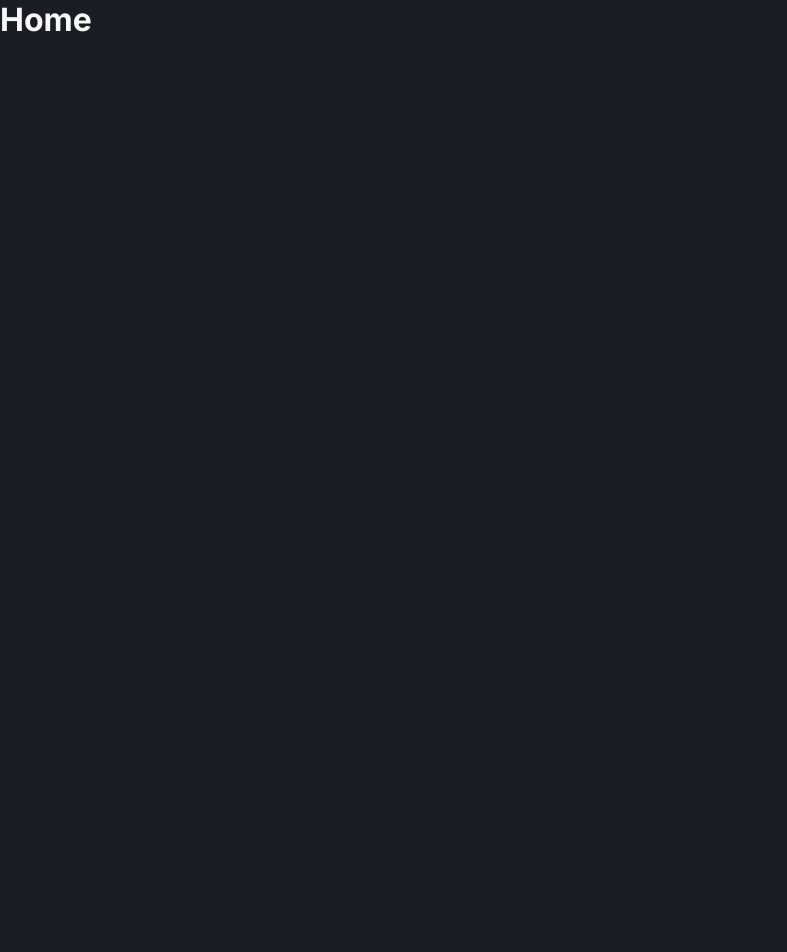
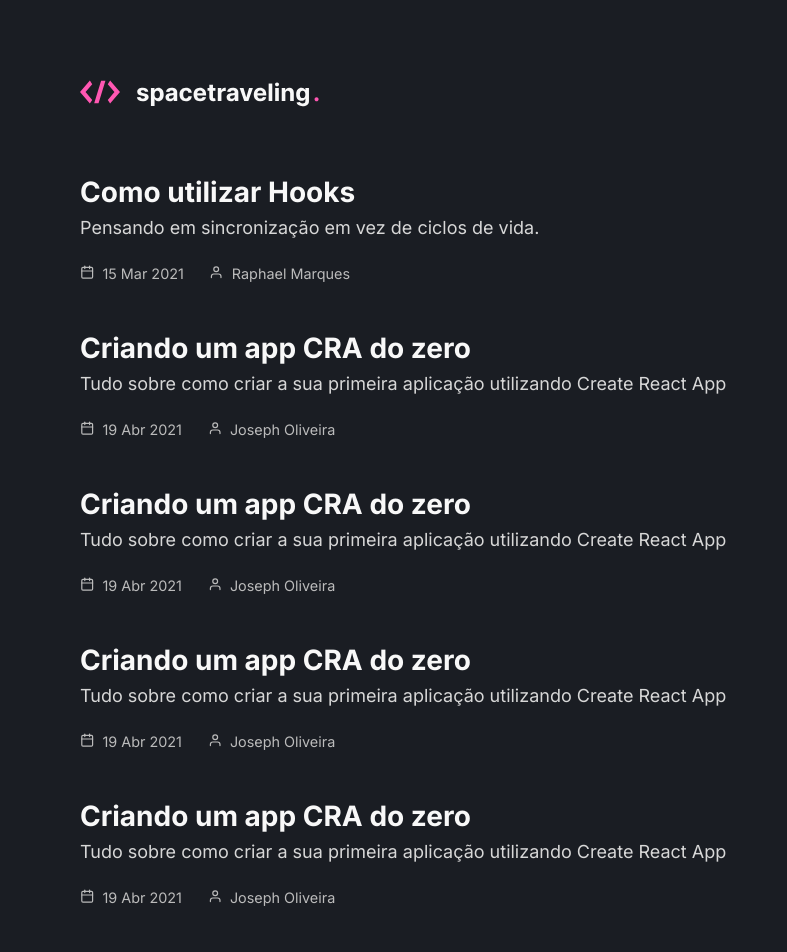
Before and after one commit to raphaeljcm/fifth-challenge-ignite-reactjs-course, a Next.js app: page / in a window 1280 px wide. Shown: the top 952 px of the page, without its empty margins (0-787 px from the left). Before the commit the page ends 800 px from the top, so only its background shows below. Built offline with nearby package versions, Linux system fonts and the light colour scheme.

Commit message:
FEAT - WIP: Home page Component

```diff
--- a/src/pages/home.module.scss
+++ b/src/pages/home.module.scss
@@ -1 +1,40 @@
-// TODO
+.content {
+  padding: 5rem 0;
+
+  img {
+    margin-bottom: 4rem;
+  }
+
+  section {
+    display: flex;
+    flex-direction: column;
+    gap: 3rem;
+
+    a {
+      strong {
+        display: block;
+        margin-bottom: .5rem;
+
+        transition: color .2s;
+      }
+
+      p {
+        margin-bottom: 1.5rem;
+      }
+
+      div {
+        time > svg,
+        span > svg {
+          margin-right: .5rem;
+        }
+        span {
+          margin-left: 1.6rem;
+        }
+      }
+
+      &:hover {
+        color: var(--highlight);
+      }
+    }
+  }
+}
--- a/src/pages/index.tsx
+++ b/src/pages/index.tsx
@@ -1,4 +1,8 @@
 import { GetStaticProps } from 'next';
+
+import Head from 'next/head';
+import Link from 'next/link';
+import { FiUser, FiCalendar } from 'react-icons/fi';
 
 import { getPrismicClient } from '../services/prismic';
 
@@ -25,7 +29,144 @@ interface HomeProps {
 }
 
 export default function Home(): JSX.Element {
-  return <h1>Home</h1>;
+  return (
+    <>
+      <Head>
+        <title>spacetravelling</title>
+      </Head>
+
+      <main className={`${commonStyles.container} ${styles.content}`}>
+        <Link href="home">
+          <img src="/logo.svg" alt="logo" />
+        </Link>
+        <section>
+          <Link href="luga">
+            <a>
+              <strong className={commonStyles.heading}>Como utilizar Hooks</strong>
+              <p className={commonStyles.paragraph}>
+                Pensando em sincronização em vez de ciclos de vida.
+              </p>
+              <div>
+                <time className={commonStyles.infos}>
+                  <FiCalendar />
+                  15 Mar 2021
+                </time>
+                <span className={commonStyles.infos}>
+                  <FiUser />
+                  Raphael Marques
+                </span>
+              </div>
+            </a>
+          </Link>
+          <Link href="luga">
+            <a>
+              <strong className={commonStyles.heading}>
+                Criando um app CRA do zero
+              </strong>
+              <p className={commonStyles.paragraph}>
+                Tudo sobre como criar a sua primeira aplicação utilizando
+                Create React App
+              </p>
+              <div>
+                <time className={commonStyles.infos}>
+                  <FiCalendar />
+                  19 Abr 2021
+                </time>
+                <span className={commonStyles.infos}>
+                  <FiUser />
+                  Joseph Oliveira
+                </span>
+              </div>
+            </a>
+          </Link>
+          <Link href="luga">
+            <a>
+              <strong className={commonStyles.heading}>
+                Criando um app CRA do zero
+              </strong>
+              <p className={commonStyles.paragraph}>
+                Tudo sobre como criar a sua primeira aplicação utilizando
+                Create React App
+              </p>
+              <div>
+                <time className={commonStyles.infos}>
+                  <FiCalendar />
+                  19 Abr 2021
+                </time>
+                <span className={commonStyles.infos}>
+                  <FiUser />
+                  Joseph Oliveira
+                </span>
+              </div>
+            </a>
+          </Link>
+          <Link href="luga">
+            <a>
+              <strong className={commonStyles.heading}>
+                Criando um app CRA do zero
+              </strong>
+              <p className={commonStyles.paragraph}>
+                Tudo sobre como criar a sua primeira aplicação utilizando
+                Create React App
+              </p>
+              <div>
+                <time className={commonStyles.infos}>
+                  <FiCalendar />
+                  19 Abr 2021
+                </time>
+                <span className={commonStyles.infos}>
+                  <FiUser />
+                  Joseph Oliveira
+                </span>
+              </div>
+            </a>
+          </Link>
+          <Link href="luga">
+            <a>
+              <strong className={commonStyles.heading}>
+                Criando um app CRA do zero
+              </strong>
+              <p className={commonStyles.paragraph}>
+                Tudo sobre como criar a sua primeira aplicação utilizando
+                Create React App
+              </p>
+              <div>
+                <time className={commonStyles.infos}>
+                  <FiCalendar />
+                  19 Abr 2021
+                </time>
+                <span className={commonStyles.infos}>
+                  <FiUser />
+                  Joseph Oliveira
+                </span>
+              </div>
+            </a>
+          </Link>
+          <Link href="luga">
+            <a>
+              <strong className={commonStyles.heading}>
+                Criando um app CRA do zero
+              </strong>
+              <p className={commonStyles.paragraph}>
+                Tudo sobre como criar a sua primeira aplicação utilizando
+                Create React App
+              </p>
+              <div>
+                <time className={commonStyles.infos}>
+                  <FiCalendar />
+                  19 Abr 2021
+                </time>
+                <span className={commonStyles.infos}>
+                  <FiUser />
+                  Joseph Oliveira
+                </span>
+              </div>
+            </a>
+          </Link>
+        </section>
+      </main>
+    </>
+  );
 }
 
 // export const getStaticProps = async () => {
--- /dev/null
+++ b/src/styles/common.module.scss
@@ -0,0 +1,27 @@
+.heading {
+  font-size: 1.75rem;
+  font-weight: 700;
+  line-height: 2.125rem;
+}
+
+.paragraph {
+  color: var(--body);
+  font-size: 1.125rem;
+  font-weight: 400;
+  line-height: 1.375rem;
+}
+
+.infos {
+  font-size: .9rem;
+  color: var(--info);
+  line-height: 1.0625rem;
+}
+
+.container {
+  max-width: 1120px;
+  margin: 0 auto;
+}
+
+.highlight {
+  color: var(--highlight);
+}
--- a/src/styles/globals.scss
+++ b/src/styles/globals.scss
@@ -10,6 +10,17 @@
   --background: #1A1D23;
   --info: #BBBBBB;
   --body: #D7D7D7;
+}
+
+:root::-webkit-scrollbar {
+  width: .6rem;
+}
+:root::-webkit-scrollbar-track {
+  background-color: var(--background);
+}
+:root::-webkit-scrollbar-thumb {
+  background-color: var(--highlight);
+  border-radius: 1rem;
 }
 
 @media (max-width: 1080px) {
```
Also changed, not shown: public/logo.svg (added).
